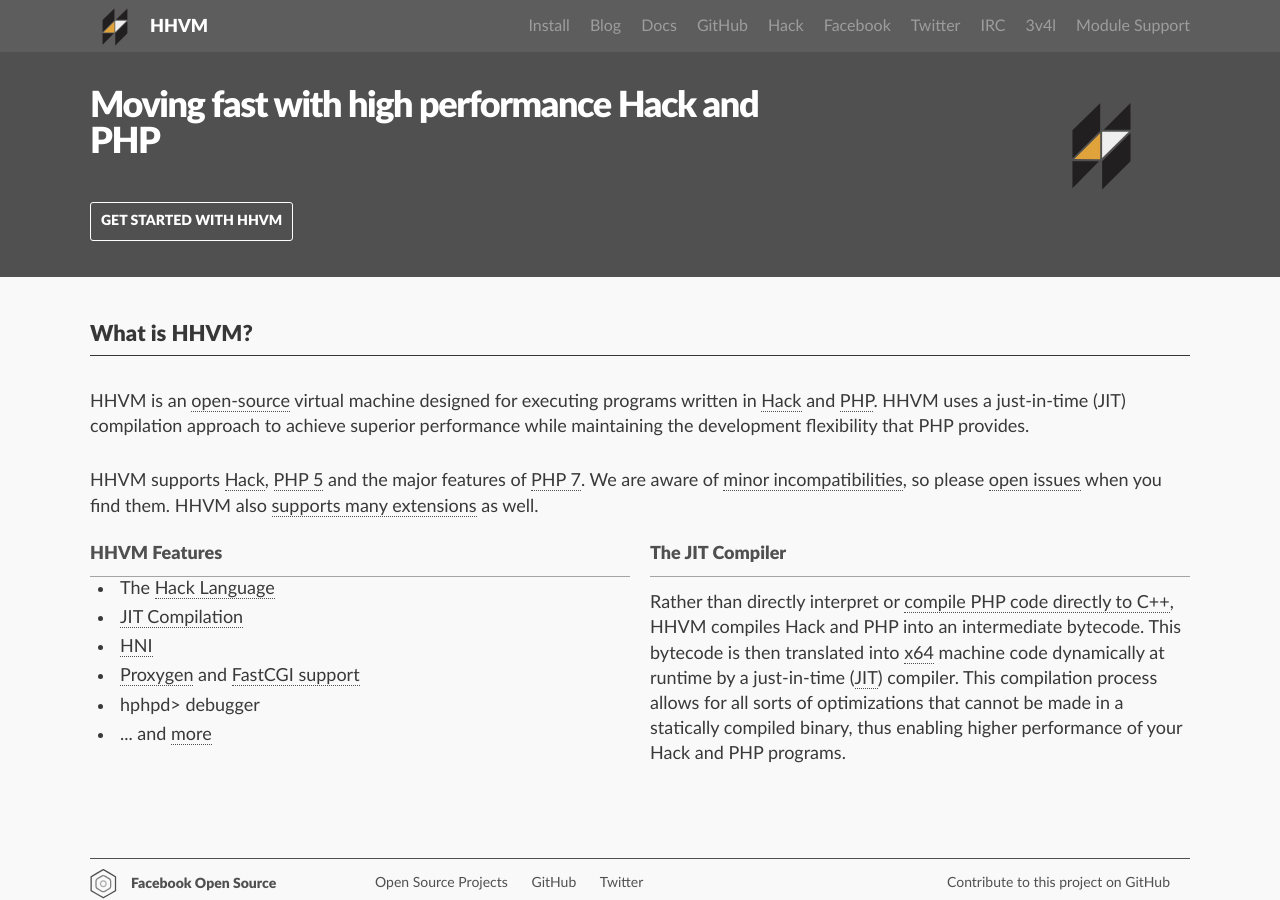
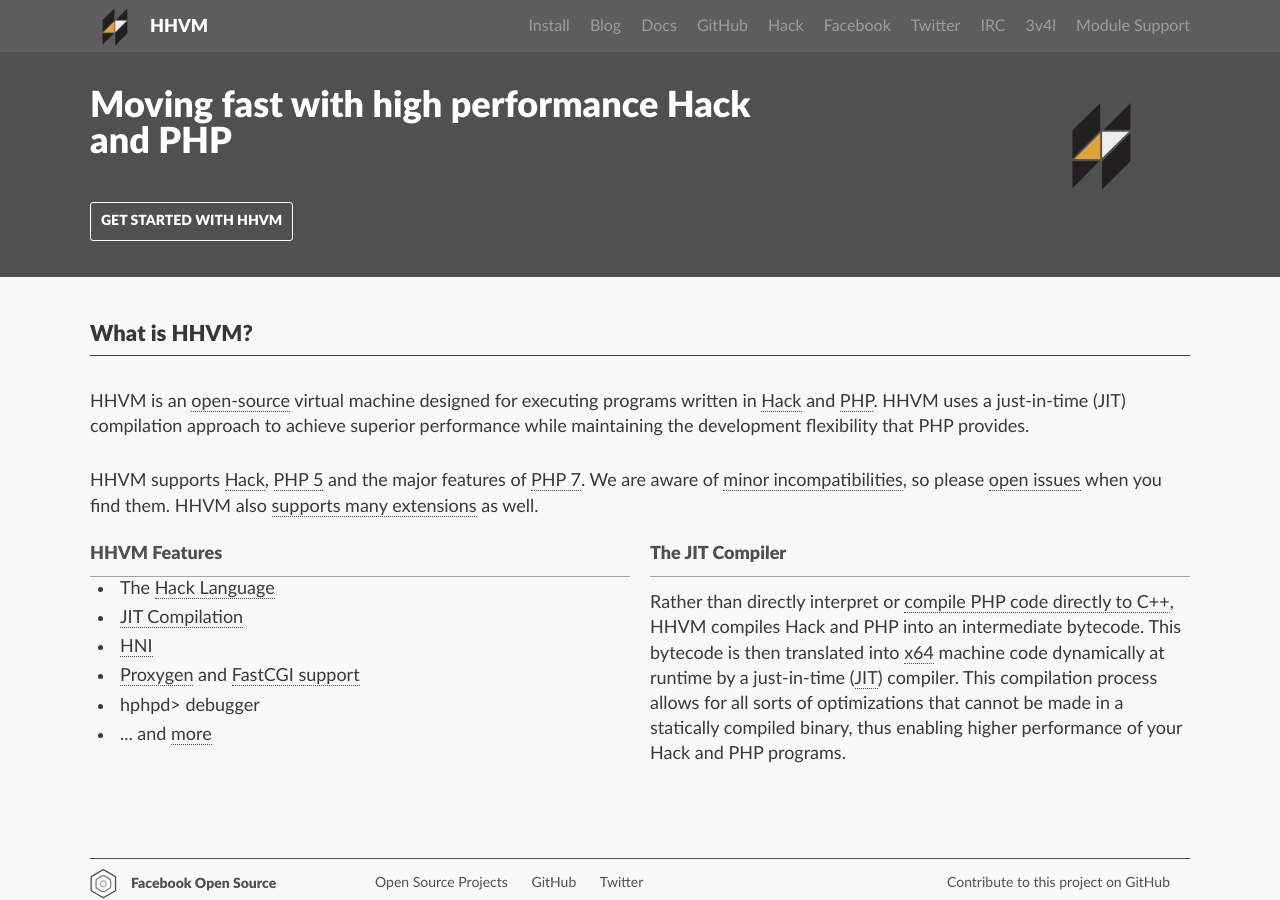
Before and after one commit to hhvm/hhvm.com, a Jekyll site: the page built from index.md, in a window 1280 px wide and 900 px high. Built offline with Jekyll 4.4.1, drawn with Linux system fonts in a browser that asks for light colours.

Commit message:
Have neutral letter spacing for project tagline

```diff
--- a/_sass/_base.scss
+++ b/_sass/_base.scss
@@ -94,7 +94,6 @@ h1, h2, h3, h4 {
       h2#project_tagline {
         font-family: $header-font-family;
         font-size: 200%;
-        letter-spacing: -0.04em;
         line-height: 1em;
       }
   }
```
